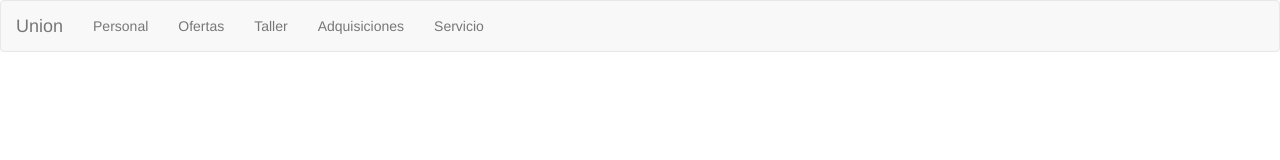
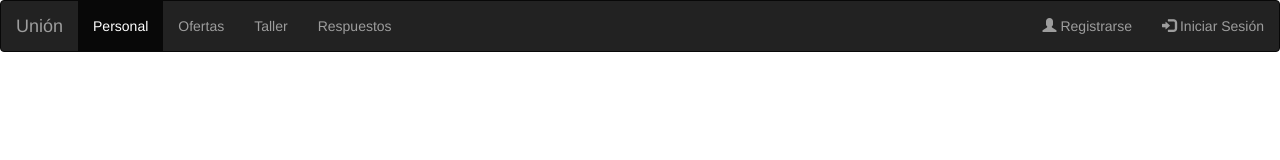
Before and after one commit to martuking/gestion_union, a website: page views/index.html in a window 1280 px wide. Drawn offline with nearby package versions, Linux system fonts and the light colour scheme.

Commit message:
cambie index.html

```diff
--- a/views/index.html
+++ b/views/index.html
@@ -8,17 +8,20 @@
   		<script src="https://maxcdn.bootstrapcdn.com/bootstrap/3.3.7/js/bootstrap.min.js"></script>
 	</head>
 	<body>
-		<nav class="navbar navbar-default">
+		<nav class="navbar navbar-inverse">
 	  		<div class="container-fluid">
 		    	<div class="navbar-header">
-      				<a class="navbar-brand" href="#">Union</a>
+		      		<a class="navbar-brand" href="#">Unión</a>
 		    	</div>
 		    	<ul class="nav navbar-nav">
-			      <li><a href="#">Personal</a></li>
+			      	<li class="active"><a href="#">Personal</a></li>
 			      	<li><a href="#">Ofertas</a></li>
 			      	<li><a href="#">Taller</a></li>
-			      <li><a href="#">Adquisiciones</a></li>
-			      <li><a href="#">Servicio</a></li>
+			      	<li><a href="#">Respuestos</a></li>
+		    	</ul>
+		    	<ul class="nav navbar-nav navbar-right">
+			      	<li><a href="#"><span class="glyphicon glyphicon-user"></span> Registrarse</a></li>
+			      	<li><a href="#"><span class="glyphicon glyphicon-log-in"></span> Iniciar Sesión</a></li>
 		    	</ul>
 	  		</div>
 		</nav>
```
Lines whose indentation alone changed are shown as unchanged.
